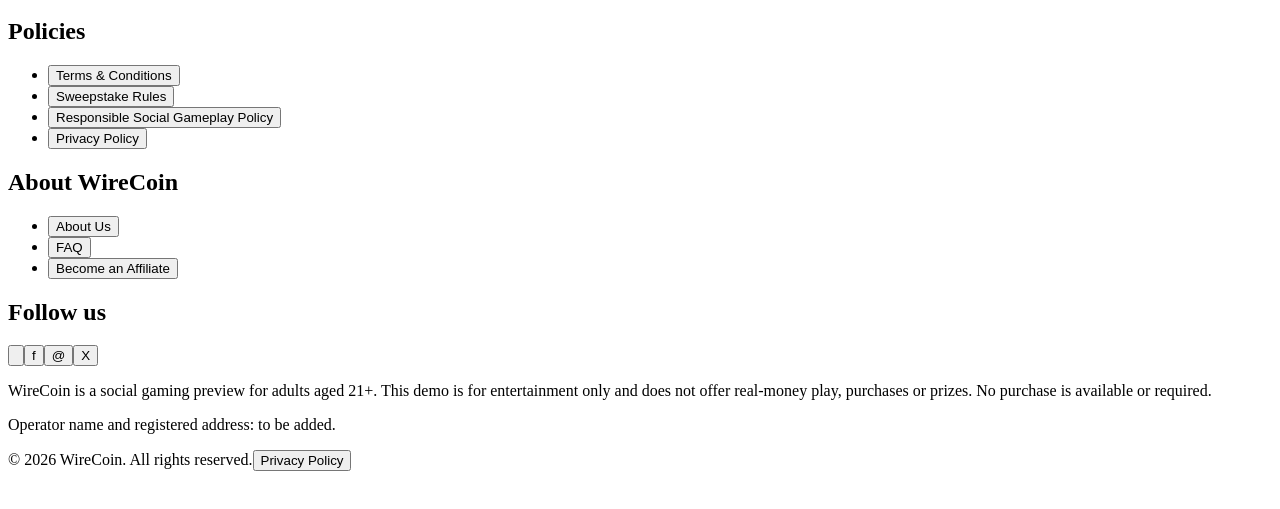
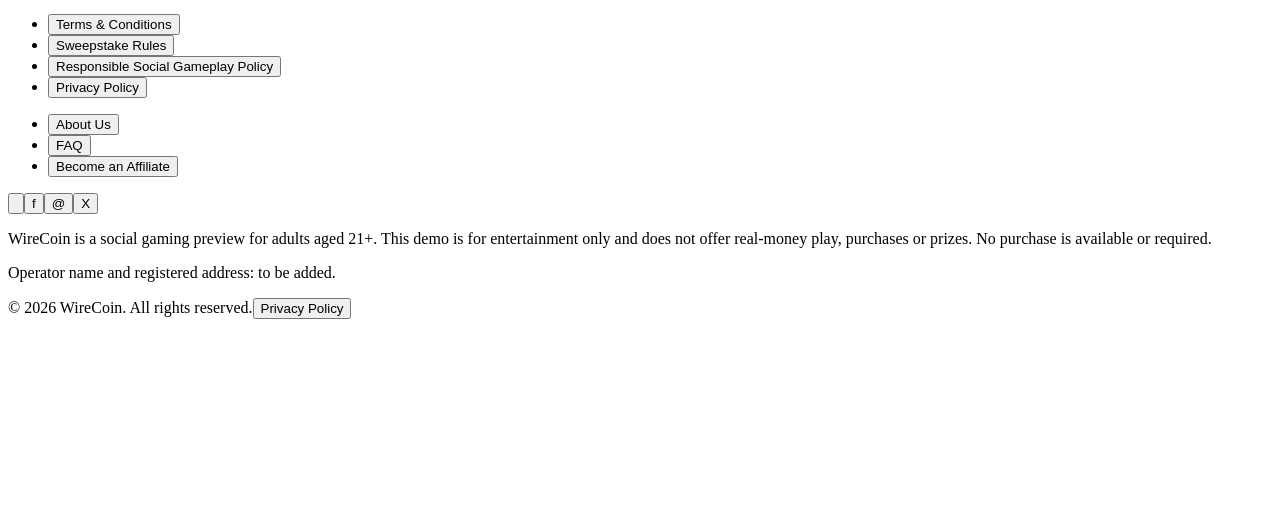
Before and after one commit to jarmanarnar/wirecoin, a website with bundled scripts: page index.html in a window 1280 px wide. Shown: the part 101-610 px from the top of the page. Built offline with nearby package versions, Linux system fonts and the light colour scheme.

Commit message:
Remove visible footer column headings

```diff
--- a/components/footer/footer.css
+++ b/components/footer/footer.css
@@ -26,7 +26,6 @@
 .site-footer .brand__short { display: none; }
 .site-footer__responsible { display: flex; align-items: center; gap: 10px; color: var(--color-text-muted); font-size: var(--font-size-small); }
 .site-footer__age { display: grid; place-items: center; box-sizing: border-box; width: 34px; height: 34px; border: 1px solid var(--color-border); border-radius: 50%; font-weight: var(--font-weight-bold); }
-.site-footer__heading { margin: 0 0 14px; font-size: var(--font-size-body); font-weight: var(--font-weight-bold); }
 .site-footer__group { min-width: 0; }
 .site-footer__group ul { display: grid; gap: 2px; margin: 0; padding: 0; list-style: none; }
 .site-footer__link { max-width: 100%; min-height: 32px; height: auto; padding: 5px 0; line-height: 1.5; white-space: normal; text-align: left; }
--- a/components/footer/footer.js
+++ b/components/footer/footer.js
@@ -52,28 +52,22 @@ export function createFooter({ logo = null, groups = [], socials = [], legalText
     const nav = document.createElement('nav');
     nav.className = 'site-footer__group';
     nav.setAttribute('aria-label', group.title);
-    const heading = document.createElement('h2');
-    heading.className = 'site-footer__heading';
-    heading.textContent = group.title;
     const list = document.createElement('ul');
     for (const item of group.links) {
       const row = document.createElement('li');
       row.append(createLink(item));
       list.append(row);
     }
-    nav.append(heading, list);
+    nav.append(list);
     grid.append(nav);
   }
   const socialGroup = document.createElement('div');
   socialGroup.className = 'site-footer__group site-footer__community';
-  const socialHeading = document.createElement('h2');
-  socialHeading.className = 'site-footer__heading';
-  socialHeading.textContent = 'Follow us';
   const socialRow = document.createElement('div');
   socialRow.className = 'site-footer__socials';
   socialRow.setAttribute('aria-label', 'Social media');
   for (const item of socials) socialRow.append(createLink(item, true));
-  socialGroup.append(socialHeading, socialRow);
+  socialGroup.append(socialRow);
   grid.append(socialGroup);
 
   const legal = element.querySelector('.site-footer__legal');
```
Also changed, not shown: README.md.
